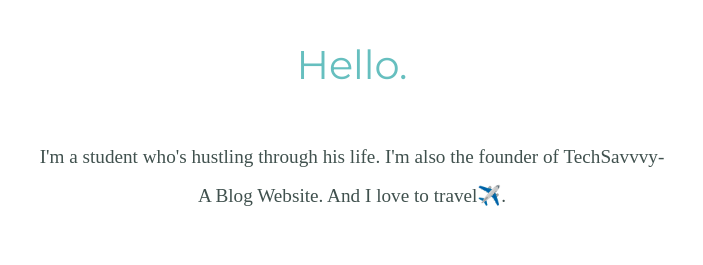
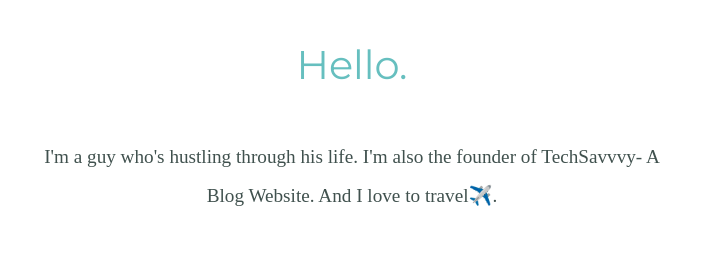
Before and after one commit to mubarakhussainn/my-site, a plain HTML site: page index.html in a window 1280 px wide. Shown: the part 1060-1325 px from the top of the page, without its empty margins (288-991 px from the left). Drawn offline with Linux system fonts and the light colour scheme.

Commit message:
Update index.html

```diff
--- a/index.html
+++ b/index.html
@@ -25,7 +25,7 @@
       <div class="profile">
         <img src="images/Muba.png" alt="pfp">
         <h2>Hello.</h2>
-        <p>I'm a student who's hustling through his life. I'm also the founder of TechSavvvy- A Blog Website. And I love to travel✈️.</p>
+        <p>I'm a guy who's hustling through his life. I'm also the founder of TechSavvvy- A Blog Website. And I love to travel✈️.</p>
       </div>
       <hr>
       <div class="skills">
```
